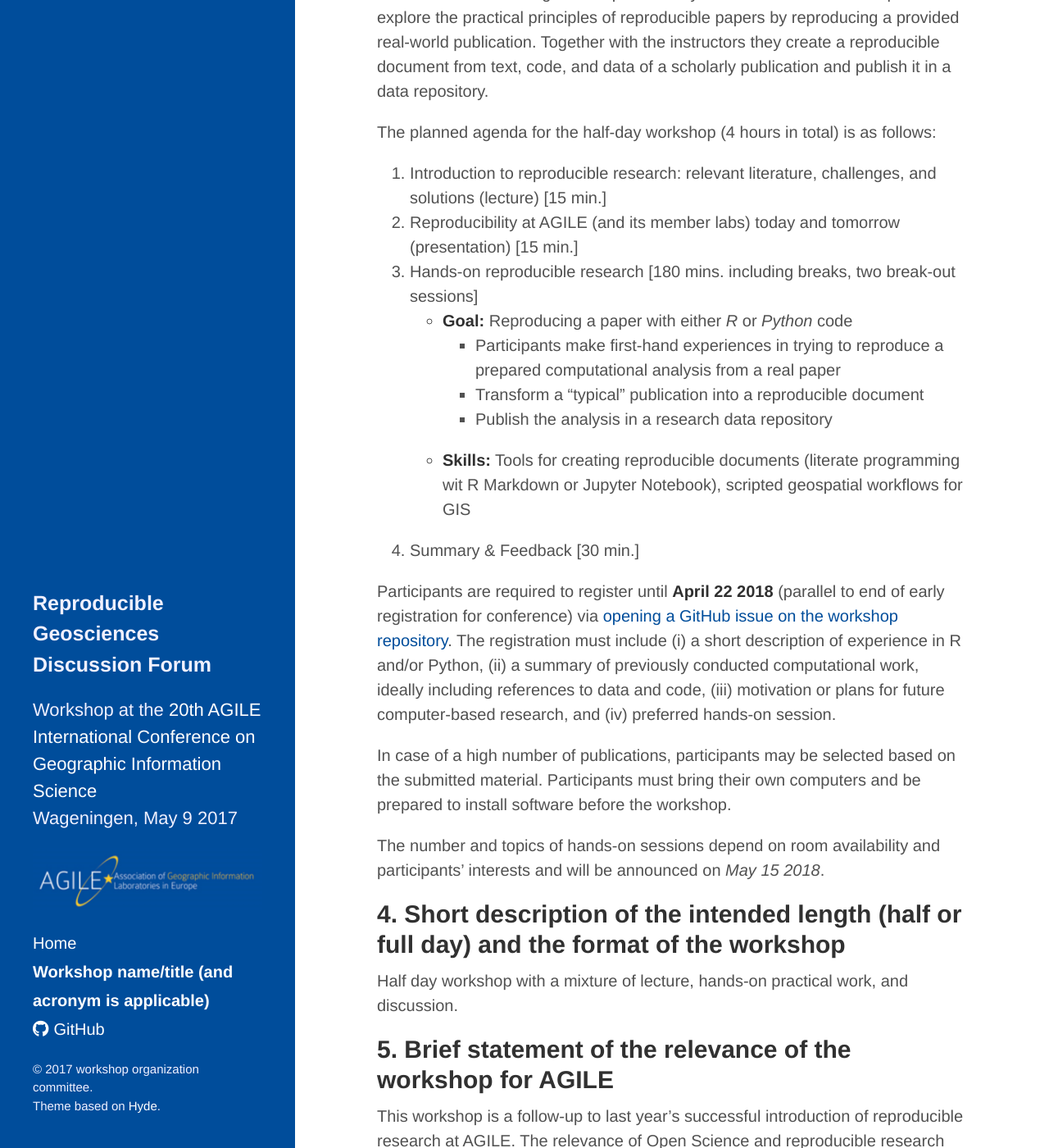
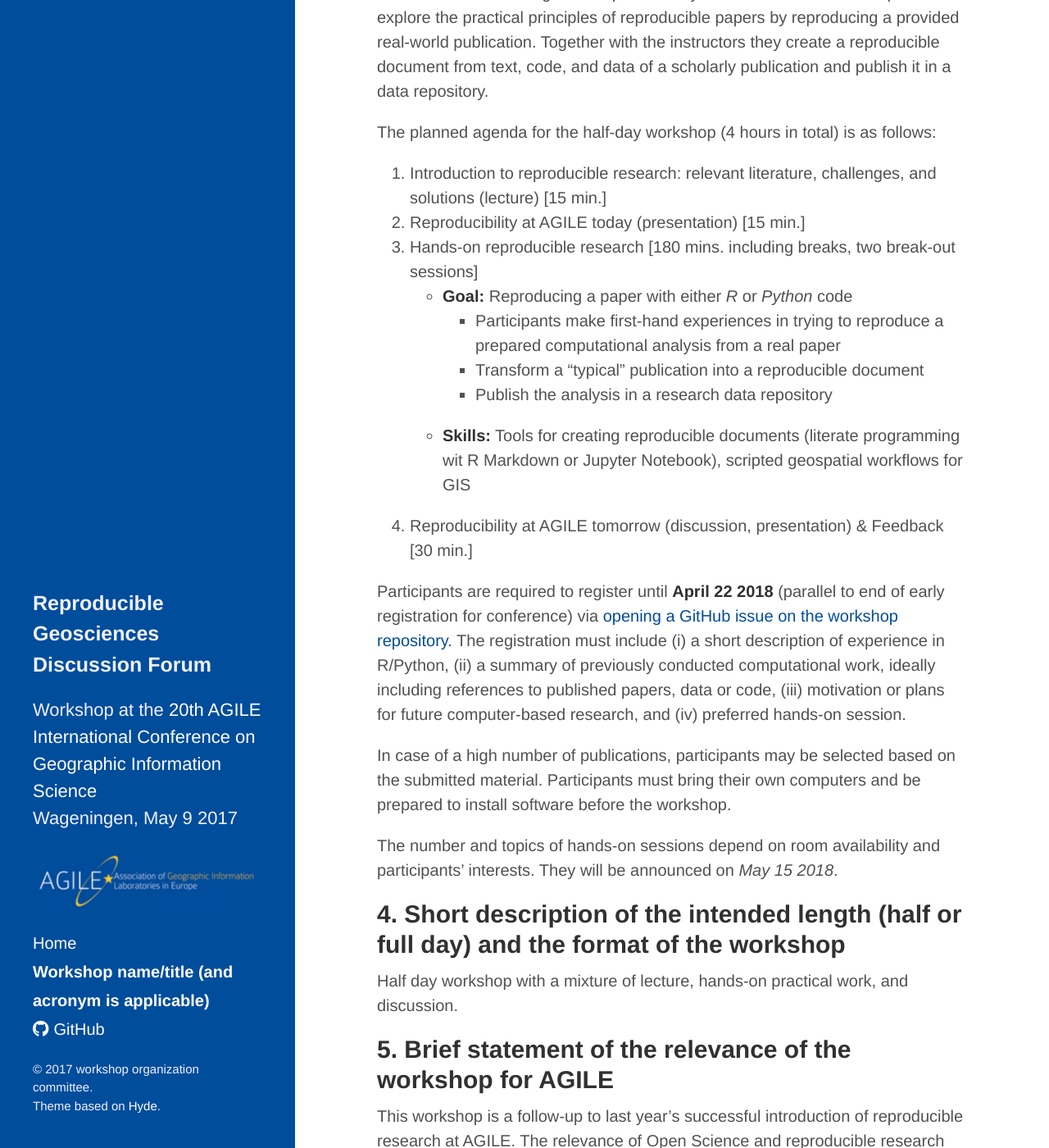
Before and after one commit to reproducible-agile/reproducible-agile.github.io, a Jekyll site: the page built from public/files/agile2018_proposal.md, in a window 1280 px wide and 1400 px high, scrolled down 1648 px. Shown: the whole window at 82% size. Built offline with Jekyll 4.4.1, drawn with Linux system fonts in a browser that asks for light colours; nearby versions of some CDN libraries; our own code applies the rules of GitHub Pages for plain Markdown files; comment, search, counter and statistics services are not loaded.

Commit message:
update agenda

```diff
--- a/public/files/agile2018_proposal.md
+++ b/public/files/agile2018_proposal.md
@@ -36,22 +36,23 @@ Together with the instructors they create a reproducible document from text, cod
 The planned agenda for the half-day workshop (4 hours in total) is as follows:
 
 1. Introduction to reproducible research: relevant literature, challenges, and solutions (lecture) [15 min.]
-2. Reproducibility at AGILE (and its member labs) today and tomorrow (presentation) [15 min.]
+2. Reproducibility at AGILE today (presentation) [15 min.]
 3. Hands-on reproducible research [180 mins. including breaks, two break-out sessions]
     - **Goal:** Reproducing a paper with either _R_ or _Python_ code
         - Participants make first-hand experiences in trying to reproduce a prepared computational analysis from a real paper
         - Transform a "typical" publication into a reproducible document
         - Publish the analysis in a research data repository
     - **Skills:** Tools for creating reproducible documents (literate programming wit R Markdown or Jupyter Notebook), scripted geospatial workflows for GIS
-4. Summary & Feedback [30 min.]
+4. Reproducibility at AGILE tomorrow (discussion, presentation) & Feedback [30 min.]
 
 Participants are required to register until **April 22 2018** (parallel to end of early registration for conference) via [opening a GitHub issue on the workshop repository]().
-The registration must include (i) a short description of experience in R and/or Python, (ii) a summary of previously conducted computational work, ideally including references to data and code, (iii) motivation or plans for future computer-based research, and (iv) preferred hands-on session.
+The registration must include (i) a short description of experience in R/Python, (ii) a summary of previously conducted computational work, ideally including references to published papers, data or code, (iii) motivation or plans for future computer-based research, and (iv) preferred hands-on session.
 
 In case of a high number of publications, participants may be selected based on the submitted material.
 Participants must bring their own computers and be prepared to install software before the workshop.
 
-The number and topics of hands-on sessions depend on room availability and participants' interests and will be announced on _May 15 2018_.
+The number and topics of hands-on sessions depend on room availability and participants' interests.
+They will be announced on _May 15 2018_.
 
 ## 4. Short description of the intended length (half or full day) and the format of the workshop
 
```
